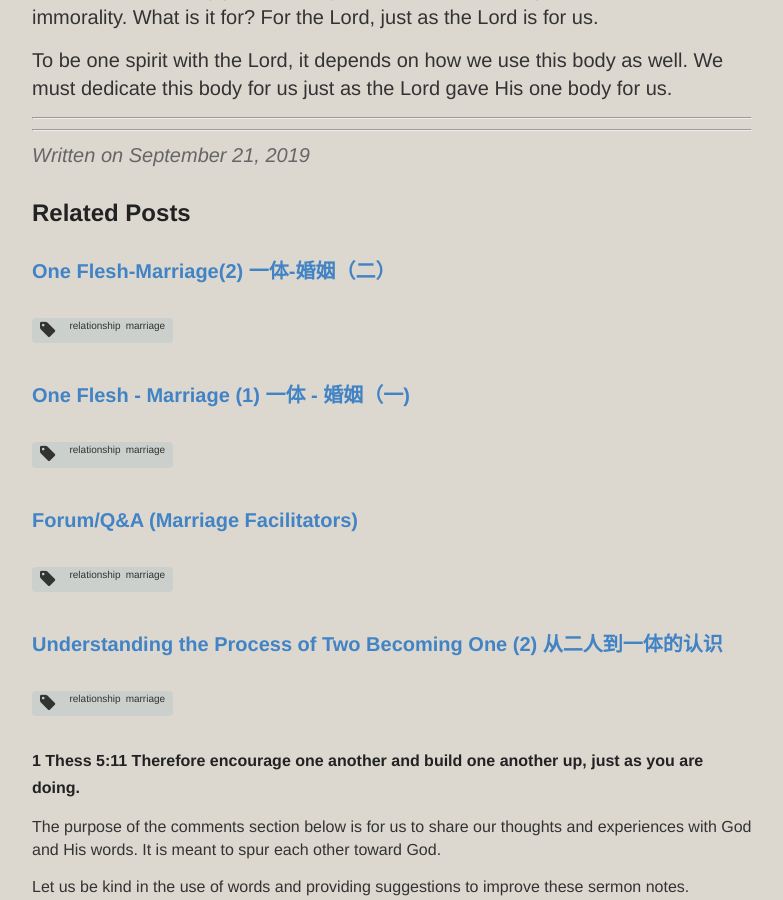
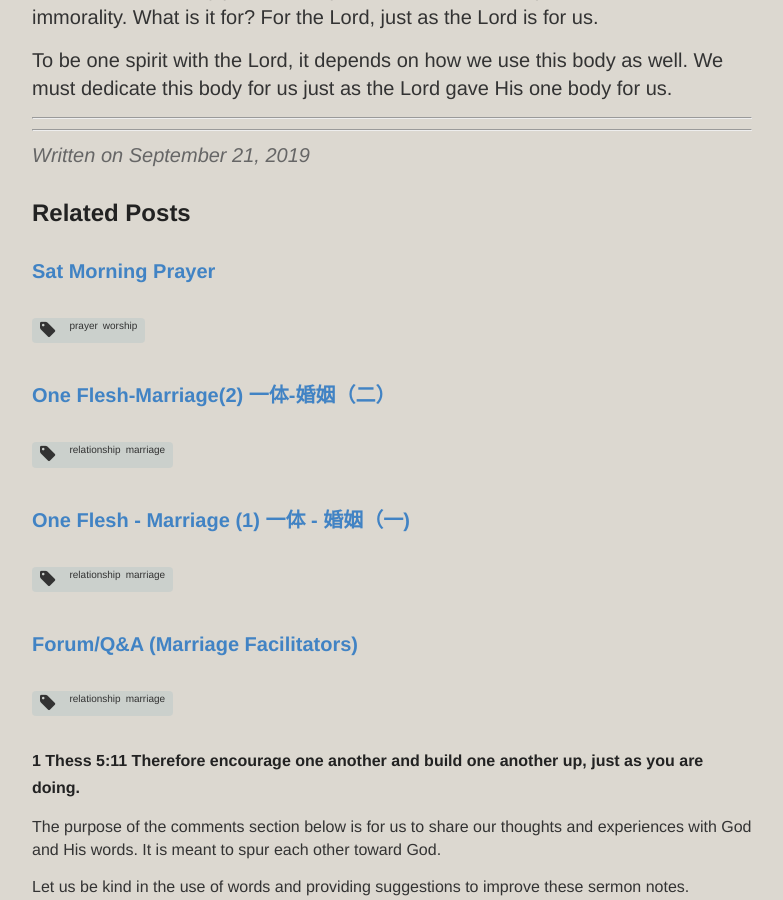
Before and after one commit to catchupTJC/catchuptjc.github.io, a Jekyll site: the page built from _posts/2019-09-21-Sat Evening Prayer.md, in a window 1280 px wide and 900 px high, scrolled down 3057 px. Shown: the whole window, without its empty margins (248-1031 px from the left). Built offline with Jekyll 4.4.1, drawn with Linux system fonts in a browser that asks for light colours; nearby versions of some CDN libraries; comment, search, counter and statistics services are not loaded; some of the changed lines change nothing that is shown.

Commit message:
Update 2019-09-21-Sat Morning Prayer.md

```diff
--- a/_posts/2019-09-21-Sat Morning Prayer.md
+++ b/_posts/2019-09-21-Sat Morning Prayer.md
@@ -1,8 +1,8 @@
 ---
 layout: post
 title: Sat Morning Prayer
-category: YouthSpiritualMeeting(SG)2019
-tags: [Prayer,Prayer Service]
+category: youthspiritualmeeting2019singapore
+tags: [prayer,worship]
 hymns: [464]
 ---
 
```
